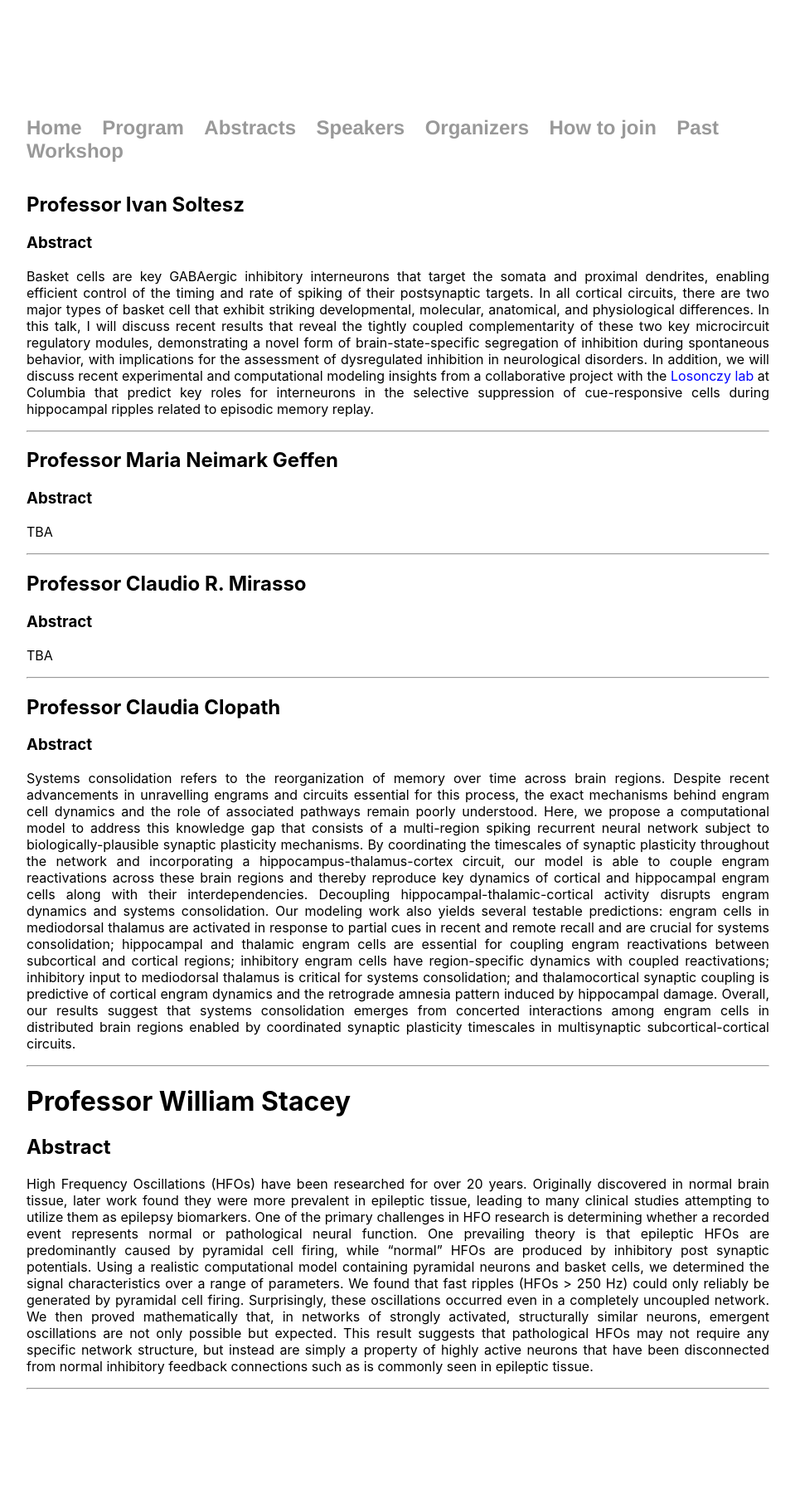
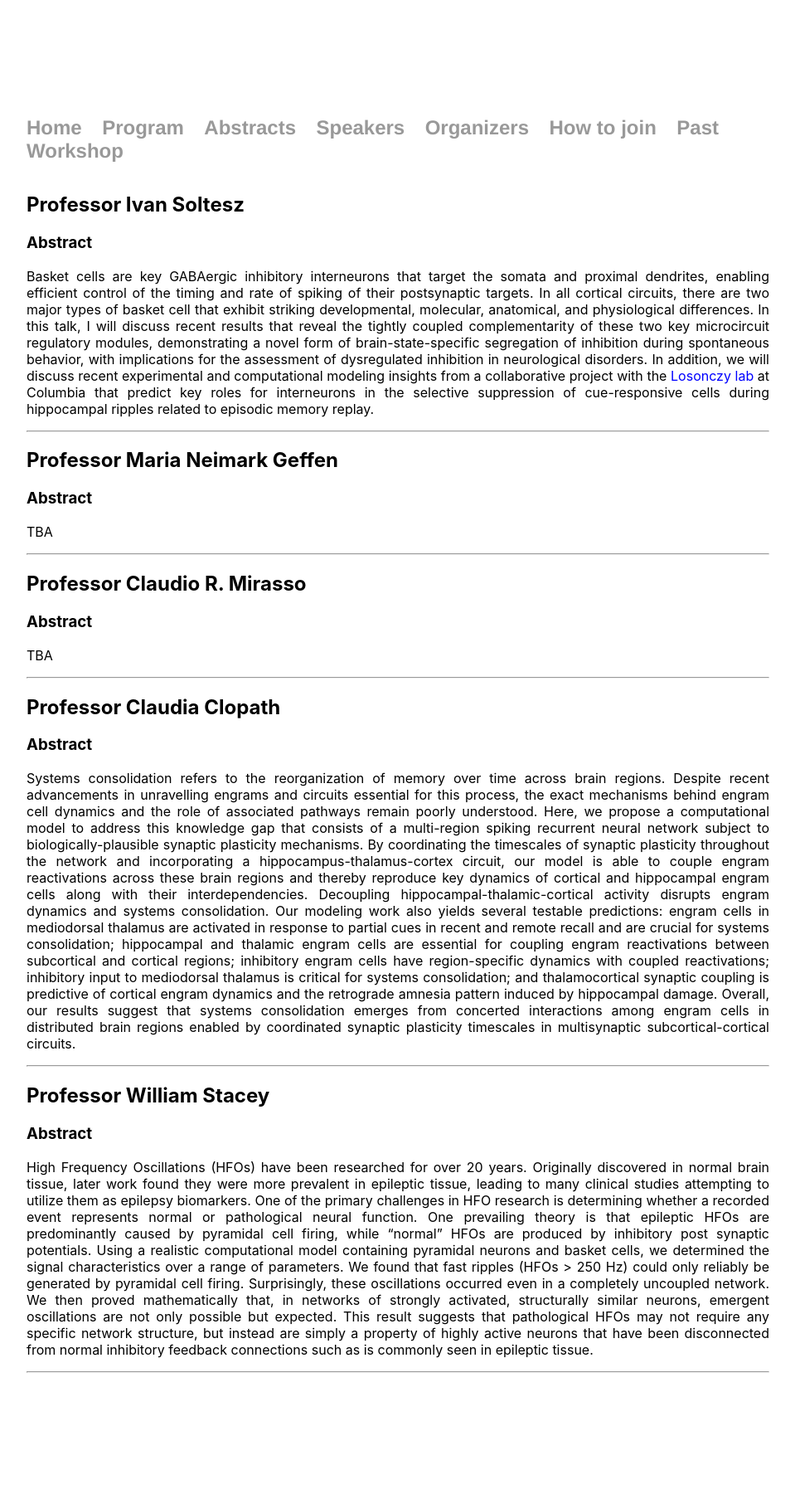
Before and after one commit to spirosChv/ocns2021interneurons, a Jekyll site: the page built from abstracts/index.html, in a window 1280 px wide. Shown: the whole page at 83% size, without its empty margins (160-1119 px from the left). Built offline with Jekyll 4.4.1, drawn with Linux system fonts in a browser that asks for light colours.

Commit message:
Update index.html

```diff
--- a/abstracts/index.html
+++ b/abstracts/index.html
@@ -48,8 +48,8 @@ title: Abstracts
 	</p>
 
 	<hr>
-	<h1 style="fonts-size: 13px"> Professor William Stacey </h2>
-	<h2 style="fonts-size: 12px"> Abstract</h3>
+	<h2 style="fonts-size: 13px"> Professor William Stacey </h2>
+	<h3 style="fonts-size: 12px"> Abstract</h3>
 	<p> High Frequency Oscillations (HFOs) have been researched for over 20 years. Originally discovered in normal brain tissue, later work found they
 	were more prevalent in epileptic tissue, leading to many clinical studies attempting to utilize them as epilepsy biomarkers.
 	One of the primary challenges in HFO research is determining whether a recorded event represents normal or pathological neural function.
```
